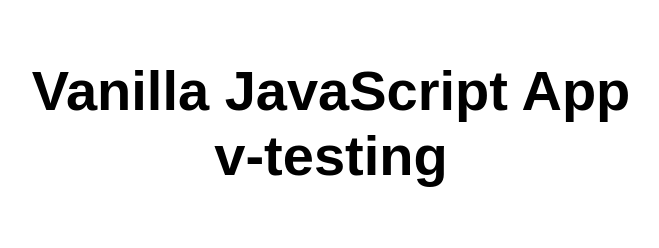
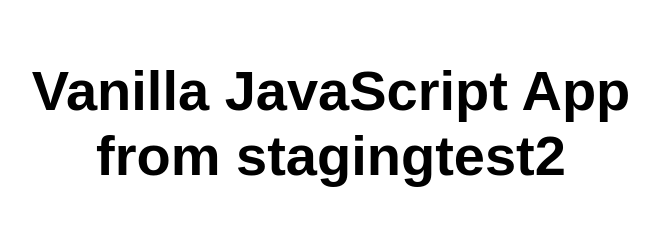
Before and after one commit to He11oW-10/vanillatest23, a website: page src/index.html in a window 1280 px wide. Shown: the whole page, without its empty margins (309-968 px from the left). Drawn offline with Linux system fonts and the light colour scheme.

Commit message:
Update index.html

```diff
--- a/src/index.html
+++ b/src/index.html
@@ -5,12 +5,12 @@
   <meta charset="UTF-8">
   <meta name="viewport" content="width=device-width, initial-scale=1.0">
   <link rel="stylesheet" href="styles.css">
-  <title>Vanilla JavaScript App v-testing</title>
+  <title>Vanilla JavaScript App from stagingtest2</title>
 </head>
 
 <body>
   <main>
-    <h1>Vanilla JavaScript App v-testing</h1>
+    <h1>Vanilla JavaScript App from stagingtest2</h1>
   </main>
 </body>
 
```
